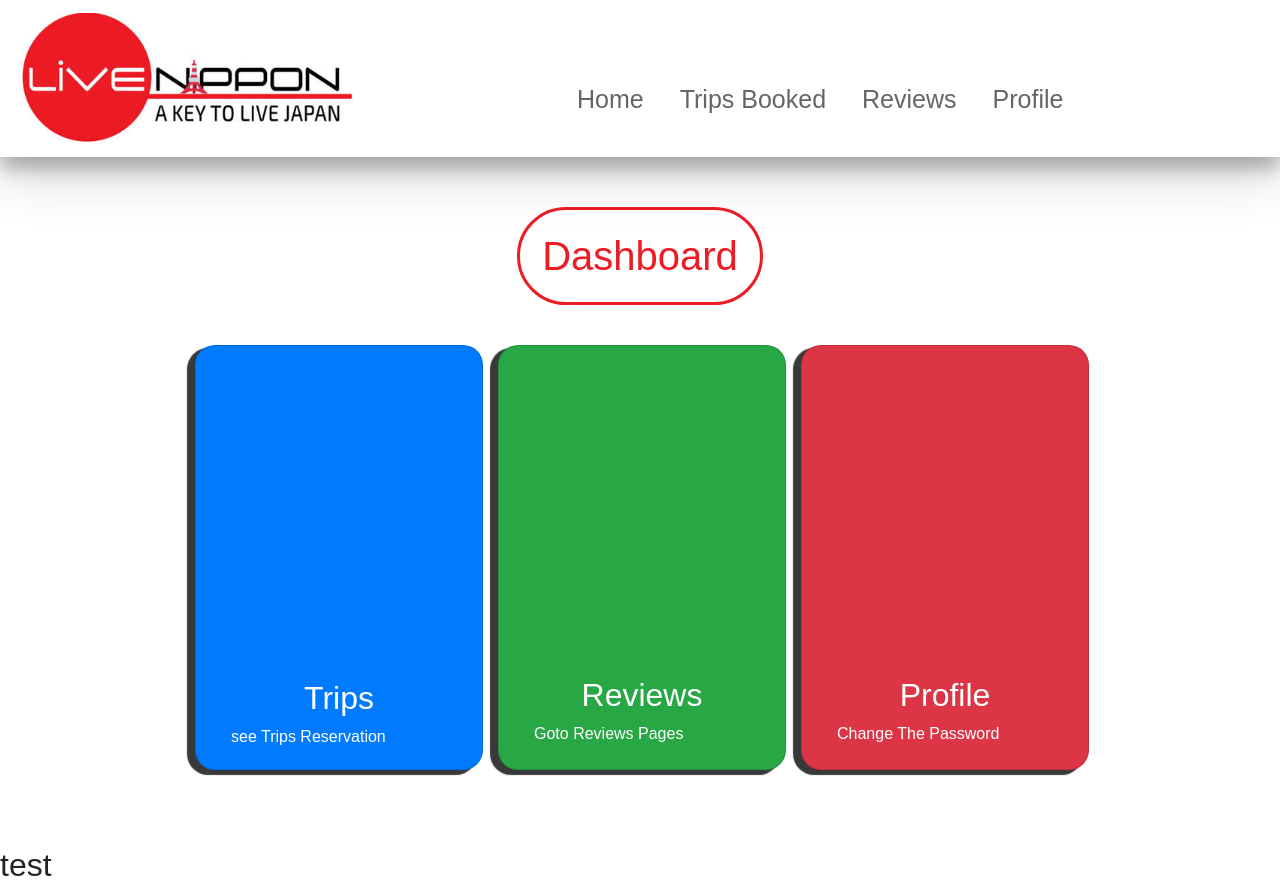
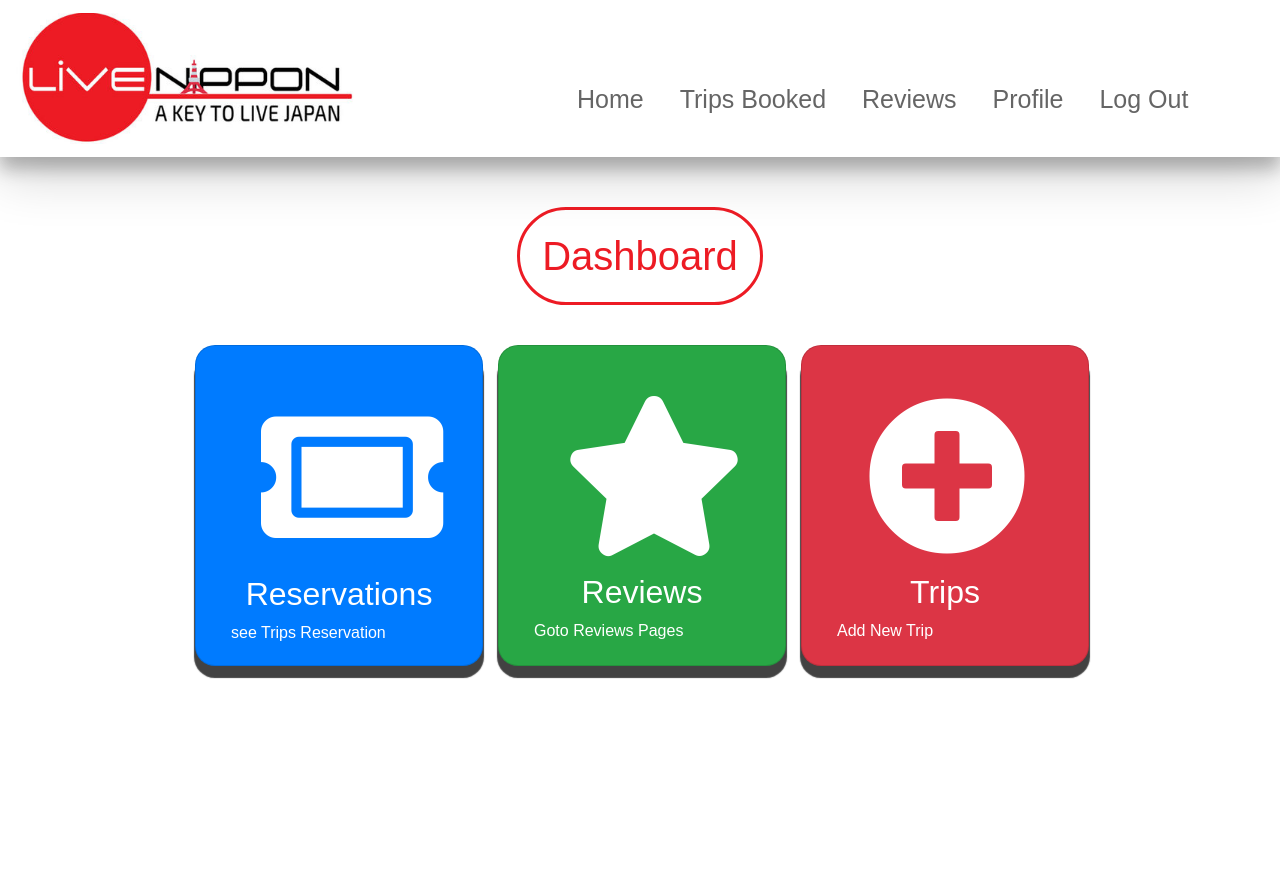
Before and after one commit to mohamedsayedaz/LiveNippon, a PHP site: page /dashboard.php in a window 1280 px wide. After the commit the page ends 679 px from the top, so only its background shows below. Run offline with PHP 8.4, Linux system fonts and the light colour scheme; the visitor is signed in with stand-in values (Sample User, id 1); some libraries are stand-ins or nearby versions.

Commit message:
Working in The Design of the Dashboard

```diff
--- a/adminnavbar.php
+++ b/adminnavbar.php
@@ -11,6 +11,7 @@
       <a class="nav-item nav-link nav-bar-link" href="trip_reservation.php">Trips Booked</a>
       <a class="nav-item nav-link nav-bar-link" href="reviews.php">Reviews</a>
       <a class="nav-item nav-link nav-bar-link" href="profile.php">Profile</a>
+      <a class="nav-item nav-link nav-bar-link" href="index.php?log=0">Log Out</a>
     </div>
   </div>
   </nav>
--- a/dashboard.php
+++ b/dashboard.php
@@ -1,7 +1,8 @@
 <?php
 session_start();
-if (isset($_SESSION['username']))
+if (isset($_SESSION['username']) && $_SESSION['username'] != '')
 {
+
 	$adminNavbar='';
 	include './init.php';
 ?>
@@ -12,28 +13,27 @@ if (isset($_SESSION['username']))
 	<div class="row" style="margin:0px auto;margin-left:110px;">
  	 <div class="col-md-6 card text-white bg-primary mb-3 dash_card" style="">
     	  <div class="card-body">
-      		<i class="fas fa-briefcase" style="font-size: 162px;margin-bottom: -13px;padding: 30px;" ></i>
-		    <h2 class="text-center" style="margin-top:70px;">Trips</h2>
-      		<a href="jobs.php" class="text-center" style="color:white;">see Trips Reservation</a>
+      		<i class="fas fa-ticket-alt" style="font-size: 162px;margin-bottom: -13px;padding: 30px;" ></i>
+		    <h2 class="text-center">Reservations</h2>
+      		<a href="trip_reservation.php" class="text-center" style="color:white;">see Trips Reservation</a>
     	  </div>
   	</div>
-  <div class="card text-white col-md-6 bg-success mb-3 dash_card" style="max-width: 18rem;border-radius:20px; margin-right: 15px;box-shadow: -7px 4px 1px 1px #39393a;">
+  <div class="card text-white col-md-6 bg-success mb-3 dash_card">
     <div class="card-body">
-      <i class="fas fa-users" style="font-size: 160px;margin-bottom: -13px;padding:30px;"></i>
-      <h2 class="text-center" style="margin-top:70px;">Reviews</h2>
+      <i class="fas fa-star" style="font-size: 160px;margin-bottom: -13px;padding:30px;"></i>
+      <h2 class="text-center">Reviews</h2>
       <a href="users.php" class="text-center" style="color:white;">Goto Reviews Pages</a>
     </div>
   </div>
-	<div class="card text-white col-md-6 bg-danger mb-3 dash_card" style="max-width: 18rem;border-radius:20px; margin-right: 15px;box-shadow: -7px 4px 1px 1px #39393a;">
+	<div class="card text-white col-md-6 bg-danger mb-3 dash_card">
     <div class="card-body">
-      <i class="fas fa-users" style="font-size: 160px;margin-bottom: -13px;padding:30px;"></i>
-      <h2 class="text-center" style="margin-top:70px;">Profile</h2>
-      <a href="users.php" class="text-center" style="color:white;">Change The Password</a>
+      <i class="fas fa-plus-circle" style="font-size: 160px;margin-bottom: -13px;padding:30px;"></i>
+      <h2 class="text-center">Trips</h2>
+      <a href="add_trip.php" class="text-center" style="color:white;">Add New Trip</a>
     </div>
   </div>
 	</div>
 </div>
-    <h2>test</h2>
 <?php
 }
 else
--- a/header.php
+++ b/header.php
@@ -3,10 +3,12 @@
   <head>
     <!-- Required meta tags -->
     <meta charset="utf-8">
-    <meta name="viewport" content="width=device-width, initial-scale=1, shrink-to-fit=no">
+    <meta name=”viewport” content=”width=device-width, initial-scale=1, maximum-scale=1, minimum-scale=1″ />
+
     <link rel="icon" href="./img/japan.ico">
     <!-- Bootstrap CSS -->
     <link rel="stylesheet" href="https://stackpath.bootstrapcdn.com/bootstrap/4.3.1/css/bootstrap.min.css" integrity="sha384-ggOyR0iXCbMQv3Xipma34MD+dH/1fQ784/j6cY/iJTQUOhcWr7x9JvoRxT2MZw1T" crossorigin="anonymous">
+     <link rel="stylesheet" href="https://use.fontawesome.com/releases/v5.4.2/css/all.css" integrity="sha384-/rXc/GQVaYpyDdyxK+ecHPVYJSN9bmVFBvjA/9eOB+pb3F2w2N6fc5qB9Ew5yIns" crossorigin="anonymous">
    <link href="style.css" rel="stylesheet" type="text/css"/>
    <link href="https://fonts.googleapis.com/css?family=Montserrat" rel="stylesheet">
     <title>LiveNippon</title>
--- a/index.php
+++ b/index.php
@@ -1,5 +1,11 @@
 <?php
 include './init.php';
+session_start();
+if (isset($_GET['log'])) {
+    if($_GET['log']==0){
+      $_SESSION['username'] ='';
+    }
+}
 ?>
 <!-- First Banner -->
 <div class="jumbotron f-ban row">
--- a/style.css
+++ b/style.css
@@ -332,5 +332,18 @@ svg{
 }
 .dash_card
 {
-    border-radius:20px; margin-right: 15px;box-shadow: -7px 4px 1px 1px #39393a;max-width: 18rem;
+    border-radius:20px;
+    margin-right: 15px;
+    box-shadow: 0px 11px 1px 1px #131313cc;
+    max-width: 18rem;
 }
+.dash_card:active{
+
+    box-shadow: 0px 5px 1px 1px #131313de;
+    transform: translateY(4px);
+}
+.d_icon
+{
+    width: 100px;
+    height: 130px;
+}
```
Also changed, not shown: img/d1.jpg (added), img/d2.jpg (added), img/d3.jpg (added).
